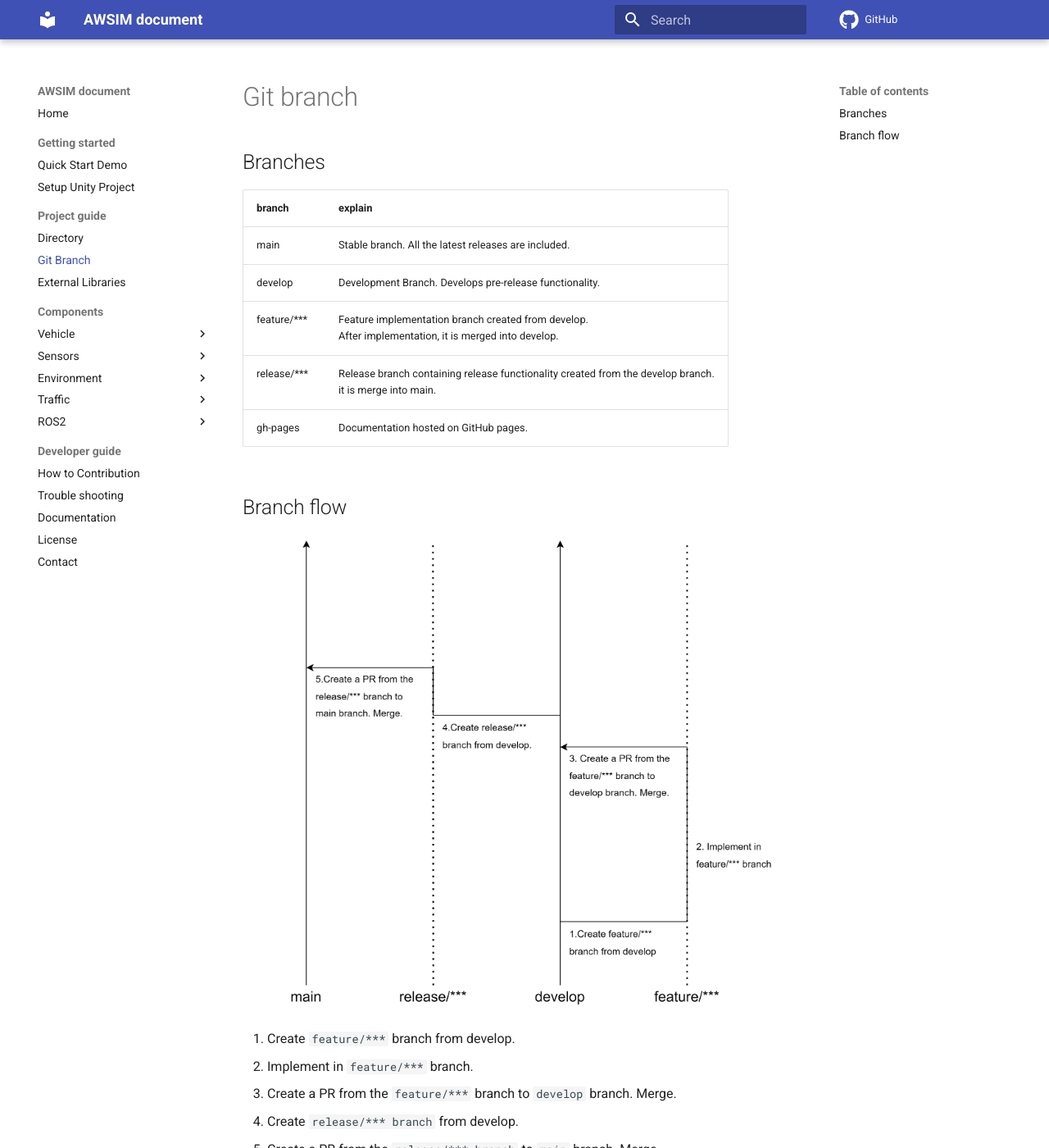
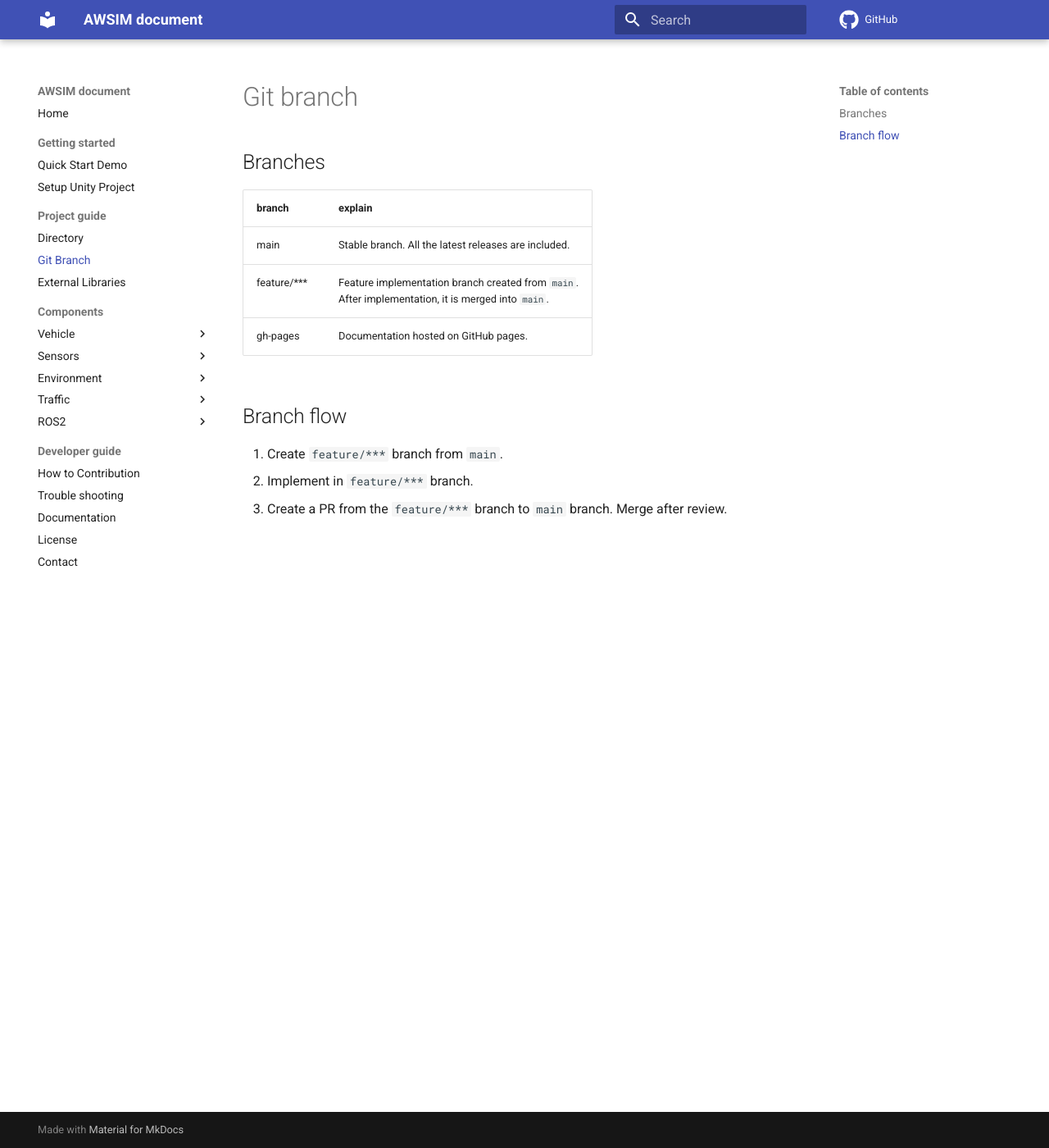
Before and after one commit to OptiVerse-Technology-Ltd/AWSIM, an MkDocs documentation site: the page built from docs/ProjectGuide/GitBranch/index.md, in a window 1280 px wide and 1400 px high. Shown: the whole window at 82% size. Built offline with MkDocs 1.6.1 and Material for MkDocs 9.7.7, drawn with Linux system fonts in a browser that asks for light colours; comment, search, counter and statistics services are not loaded; some of the changed text lies outside the part shown.

Commit message:
update branch flow

```diff
--- a/docs/ProjectGuide/GitBranch/index.md
+++ b/docs/ProjectGuide/GitBranch/index.md
@@ -5,22 +5,11 @@
 |branch|explain|
 |:--|:--|
 |main|Stable branch. All the latest releases are included.|
-|develop|Development Branch. Develops pre-release functionality.|
-|feature/***|Feature implementation branch created from develop. <br>After implementation, it is merged into develop.|
-|release/***|Release branch containing release functionality created from the develop branch. <br>it is merge into main.|
+|feature/***|Feature implementation branch created from `main`. <br>After implementation, it is merged into `main`.|
 |gh-pages|Documentation hosted on GitHub pages.|
 
 ## Branch flow
 
-![](image_0.png)
-
-1. Create `feature/***` branch from develop.
+1. Create `feature/***` branch from `main`.
 1. Implement in `feature/***` branch.
-1. Create a PR from the `feature/***` branch to `develop` branch. Merge.
-1. Create `release/*** branch` from develop.
-1. Create a PR from the `release/*** branch` to `main` branch. Merge.
-<br>
-<br>
-<br>
-<br>
-<br>
+1. Create a PR from the `feature/***` branch to `main` branch. Merge after review.
```
Also changed, not shown: docs/DeveloperGuide/HowToContribution/index.md (+2 -2 lines), docs/ProjectGuide/GitBranch/image_0.png (deleted).
